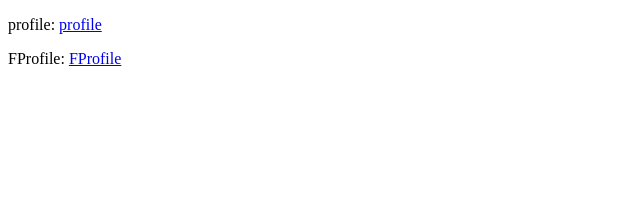
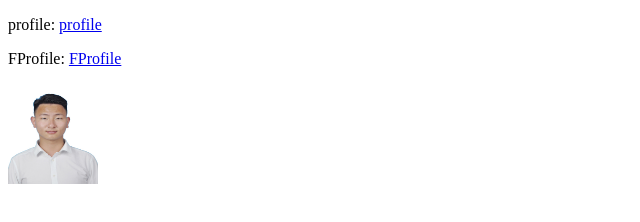
Before and after one commit to Mao0871/LAB3new, a plain HTML site: page index.html in a window 1280 px wide. Shown: the whole page, without its empty margins (0-640 px from the left). Drawn offline with Linux system fonts and the light colour scheme.

Commit message:
Add friend image

```diff
--- a/index.html
+++ b/index.html
@@ -8,5 +8,6 @@
 <body>
     <p>profile: <a href="profile.html">profile</a></p>
     <p>FProfile: <a href="FProfile.html">FProfile</a></p>
+    <img src="642115502.jpg" alt="Guangcheng_Zhou" height="100" width="90">
 </body>
 </html>
```
Also changed, not shown: 642115502.jpg (added).
